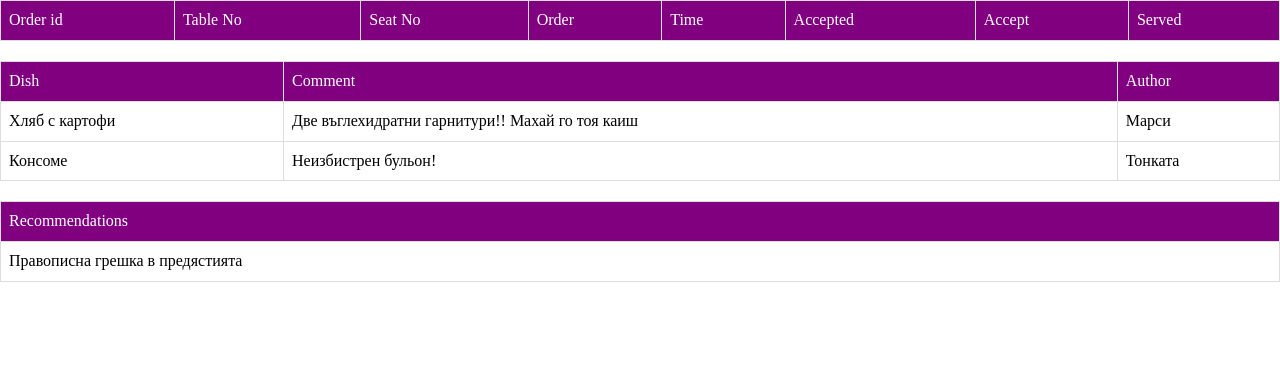
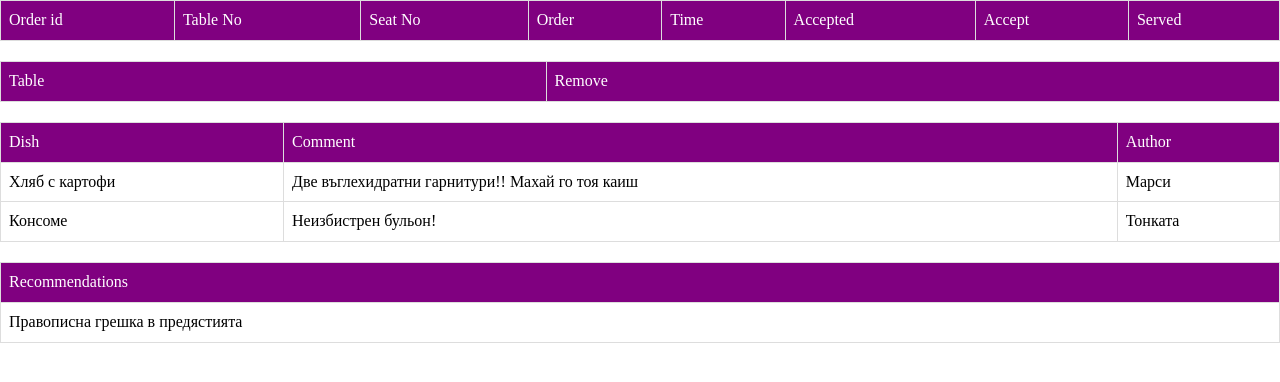
Before and after one commit to WilfredLemus/django-main-app, a Django app: page /get_orders/ in a window 1280 px wide. Shown: the top 382 px of the page. Run offline with Django 3.2, Linux system fonts and the light colour scheme; data that the repository does not hold is empty; some libraries are stand-ins or nearby versions.

Commit message:
add call to admin panel

```diff
--- a/website/admin.py
+++ b/website/admin.py
@@ -1,6 +1,6 @@
 from django.contrib import admin
 
-from . models import TypeMeal, Meal, Review, Order, OrderMeal, Sell
+from . models import TypeMeal, Meal, Review, Order, OrderMeal, Sell, Call
 
 
 
@@ -14,3 +14,4 @@ admin.site.register(Order)
 
 admin.site.register(OrderMeal)
 admin.site.register(Sell)
+admin.site.register(Call)
--- a/website/models.py
+++ b/website/models.py
@@ -41,6 +41,10 @@ class Review(models.Model):
             self.user_id, self.content, self.date, self.meal)
 
 
+class Call(models.Model):
+    table_id = models.PositiveSmallIntegerField()
+
+
 class Order(models.Model):
     user_id = models.ForeignKey(User)
     seat_number = models.PositiveSmallIntegerField()
--- a/website/static/website/app.js
+++ b/website/static/website/app.js
@@ -5,7 +5,6 @@ $(document).ready(function(){
     $(this).children("span").removeClass("glyphicon glyphicon-remove").addClass("glyphicon glyphicon-ok");
 
     var orderId = $(this).closest("tr").find(".ord_id").html();
-
     $.ajax({
 	type: "GET",
   	url: "/change_state/",
@@ -17,6 +16,26 @@ $(document).ready(function(){
   	}
 	});
 })
+
+  $(".btn-done3").on("click", function(){
+    $(this).closest("tr").removeClass("danger").addClass("success");
+    $(this).children("span").removeClass("glyphicon glyphicon-remove").addClass("glyphicon glyphicon-ok");
+
+    var orderId = $(this).closest("tr").find(".ord_id").html();
+
+    $.ajax({
+    type: "GET",
+    url: "/change_state_calls/",
+    data: {
+        table_id: orderId
+    },
+    success: function( ) {
+        console.log("dada")
+    }
+    });
+})
+
+
 
 $(".btn-done2").on("click", function(){
   $(this).closest("tr").removeClass("danger").addClass("success");
--- a/website/templates/admin.html
+++ b/website/templates/admin.html
@@ -33,6 +33,21 @@
 	    <td><button class="btn-done" >Done <span class="glyphicon glyphicon-remove"></span></button></td>
 	  </tr>
 	   {% endfor %}
+        </table>
+    </div>
+
+ <div class="table-responsive">
+        <table class="table table-bordered">
+          <tr class="admin-table-row">
+            <td>Table</td>
+            <td>Remove</td>
+          </tr>
+          {% for table in tables %}
+          <tr>
+            <td class="ord_id">{{ table.table_id }}</td>
+            <td><button class="btn-done3" >Done <span class="glyphicon glyphicon-remove"></span></
+          </tr>
+          {% endfor %}
         </table>
     </div>
 
--- a/website/urls.py
+++ b/website/urls.py
@@ -9,7 +9,9 @@ urlpatterns = [
     url(r"^login/$", views.log, name="log"),
     url(r"^order/$", views.order, name="order"),
     url(r"^search/$", views.search, name="search"),
+    url(r"^callwaitress/$", views.callwaitress, name="callwaitress"),
     url(r"^change_state_accepted/", views.change_state_accepted, name="change_state_accepted"),
+    url(r"^change_state_calls/", views.change_state_calls, name="change_state_calls"),
     url(r"^change_state/", views.change_state, name="change_state"),
     url(r"^get_orders/$", views.get_orders, name="get_orders"),
     url(r"^order/finalize/$", views.finalize, name="finalize"),
--- a/website/views.py
+++ b/website/views.py
@@ -5,7 +5,7 @@ from django.contrib.auth import authenticate, login, logout
 from django.contrib.auth.decorators import login_required
 
 import json
-from .models import Meal, TypeMeal, Order, OrderMeal, Sell
+from .models import Meal, TypeMeal, Order, OrderMeal, Sell, Call
 
 
 def index(request):
@@ -173,9 +173,28 @@ def change_state_accepted(request):
         return HttpResponse("Nice try....")
 
 
+def change_state_calls(request):
+    try:
+        ord_id = request.GET.get('table_id')
+        print(ord_id)
+        Call.objects.filter(table_id=ord_id).delete()
+    except Exception:
+        return HttpResponse("Nice try....")
+
+
+
+def callwaitress(request):
+    if request.method == 'POST':
+        table = request.POST.get('table')
+        call = Call(table_id=table)
+        call.save()
+    else:
+        return HttpResponse("Wrong URL")
+
 #login required
 def get_orders(request):
     sells = Sell.objects.filter(is_paid=0).all()
+    tables = Call.objects.all()
     orders = []
     for sell in sells:
         if not sell.order.is_served:
```
Also changed, not shown: website/migrations/0002_call.py (added).
